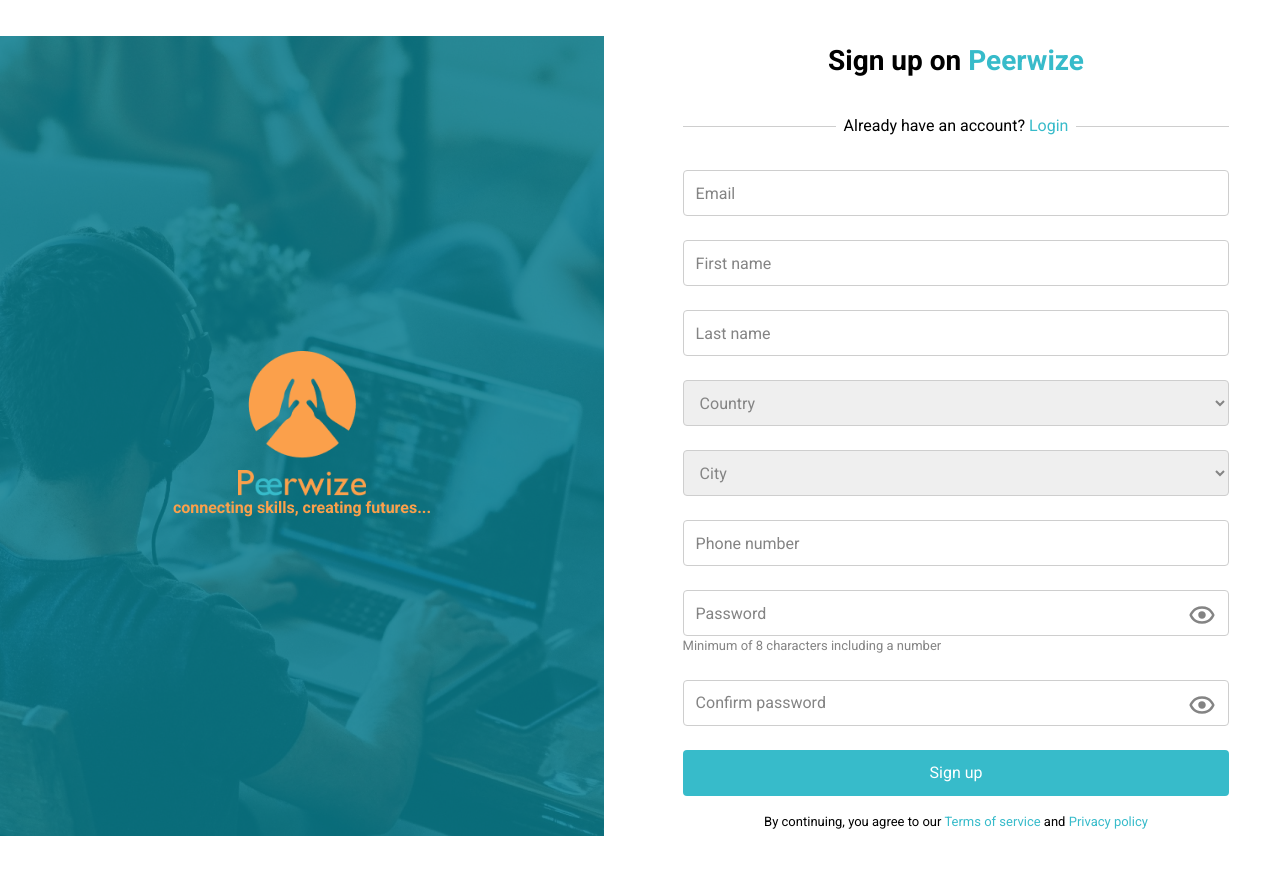
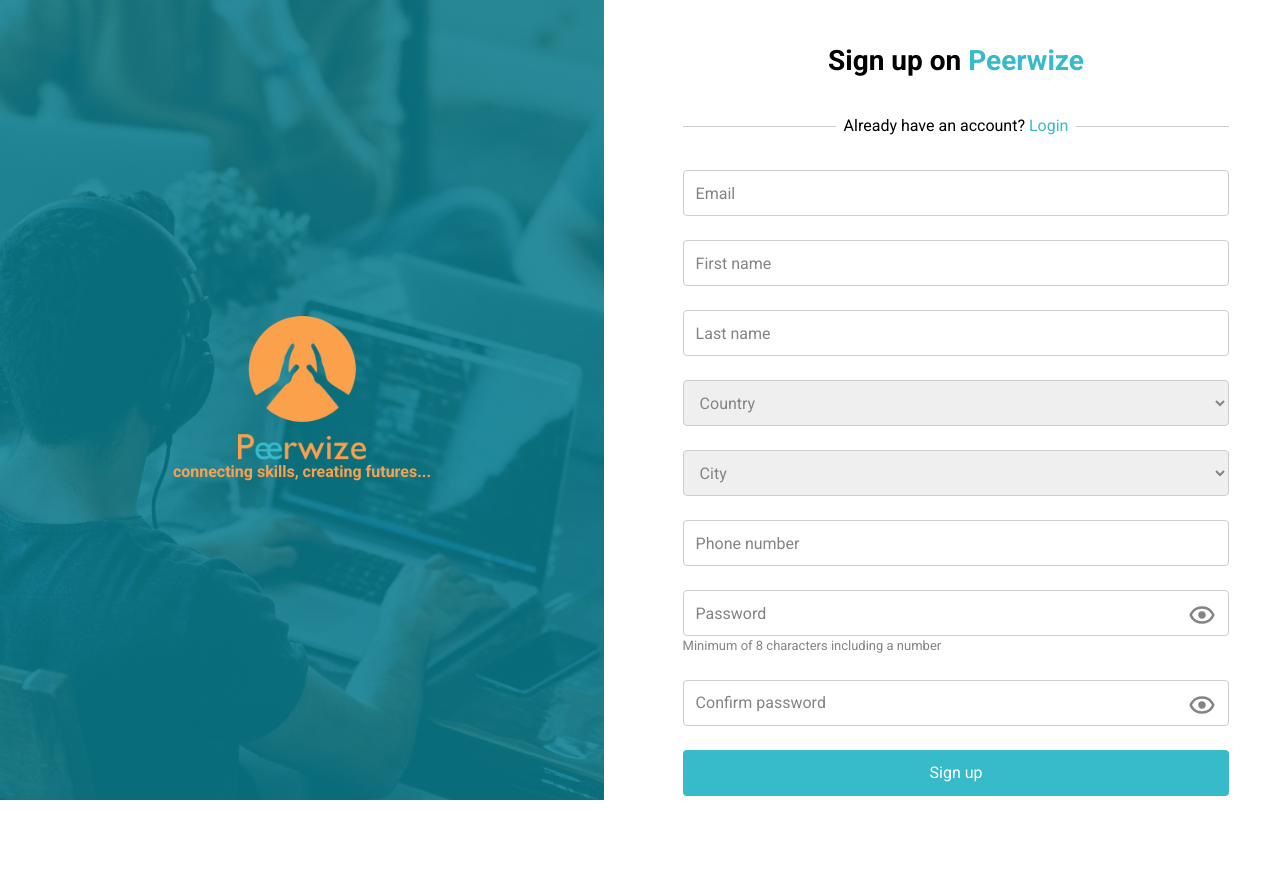
Before and after one commit to salv20/peerwize, a React (Vite) app: page /signup in a window 1280 px wide. After the commit the page ends 800 px from the top, so only its background shows below. Built offline with nearby package versions, Linux system fonts and the light colour scheme.

Commit message:
sign up page adjustments

```diff
--- a/src/index.css
+++ b/src/index.css
@@ -14,3 +14,7 @@
 .signup_span {
   @apply w-[153px] h-[0.75px] bg-[#CECECE] hidden md:block;
 }
+
+.form-sign::-webkit-scrollbar {
+  display: none;
+}
--- a/src/pages/forgetpass.jsx
+++ b/src/pages/forgetpass.jsx
@@ -26,7 +26,7 @@
 
           {/* FORM DIV */}
 
-          <div className="px-[10px] py-[40px] lg:mt-[150px] text-center mx-auto">
+          <div className="px-[10px] py-[40px] text-center mx-auto">
             <div className=" grid gap-4 lg:gap-8">
               <h1 className="text-[28px] font-[700]">Forgot Password?</h1>
               <p className="text-[16px] font-[400]">
--- a/src/pages/login.jsx
+++ b/src/pages/login.jsx
@@ -8,7 +8,7 @@
   return (
     <section>
       <div className="container mx-auto lg:w-[100%] lg:p-0 lg:m-0 lg:max-w-full">
-        <div className="font-roboto lg:flex gap-[28px] justify-between ">
+        <div className="font-roboto lg:flex items-center gap-[28px] justify-between ">
           {/* IMAGE DIV */}
 
           <div className="relative hidden lg:block bg-frame_img bg-cover bg-no-repeat bg-center h-[100vh] w-[604px]">
@@ -30,7 +30,7 @@
 
           {/* FORM DIV */}
 
-          <div className="px-[10px] lg:mt-[150px] py-[40px] text-center mx-auto">
+          <div className="px-[10px] py-[40px] text-center mx-auto">
             <div className=" grid gap-4 lg:gap-8">
               <h1 className="text-[28px] font-[700]">
                 Login to <span className="text-[#37BBCA]">Peerwize</span>
--- a/src/pages/signup.jsx
+++ b/src/pages/signup.jsx
@@ -11,7 +11,7 @@
   return (
     <section>
       <div className="container mx-auto lg:w-[100%] lg:p-0 lg:m-0 lg:max-w-full">
-        <div className="font-roboto lg:flex items-center gap-[28px] justify-between ">
+        <div className="font-roboto lg:flex  gap-[28px] justify-between ">
           {/* IMAGE DIV */}
 
           <div className="relative hidden lg:block bg-frame_img bg-cover bg-no-repeat bg-center h-[100vh] w-[604px]">
@@ -33,7 +33,7 @@
 
           {/* FORM DIV */}
 
-          <div className="px-[10px]  py-[40px] text-center mx-auto">
+          <div className="px-[10px] h-[100vh] grid items-center overflow-scroll form-sign py-[40px] text-center mx-auto">
             <div className=" grid gap-4 lg:gap-8">
               <h1 className="text-[28px] font-[700]">
                 Sign up on <span className="text-[#37BBCA]">Peerwize</span>
```
